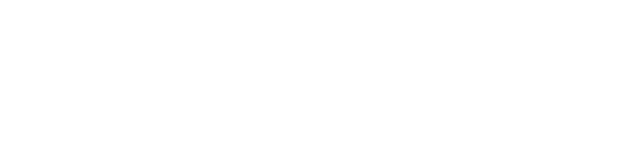
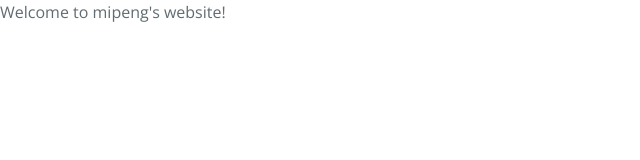
Before and after one commit to mapeng0814/mapeng0814.github.com, a plain HTML site: page index.html in a window 1280 px wide. Shown: the whole page, without its empty margins (0-640 px from the left). Drawn offline with nearby package versions, Linux system fonts and the light colour scheme.

Commit message:
Update index.html

```diff
--- a/index.html
+++ b/index.html
@@ -2,7 +2,7 @@
 <html lang="en-us">
   <head>
     <meta charset="UTF-8">
-    <title>Mapeng0814.GitHub.com by mipeng！Welcome</title>
+    <title>Mapeng0814.GitHub.com by mipeng.</title>
     <meta name="viewport" content="width=device-width, initial-scale=1">
     <link rel="stylesheet" type="text/css" href="stylesheets/normalize.css" media="screen">
     <link href='https://fonts.googleapis.com/css?family=Open+Sans:400,700' rel='stylesheet' type='text/css'>
@@ -11,6 +11,7 @@
   </head>
   <body>
 
+    <p1> Welcome to mipeng's website! </p1>
 
   </body>
 </html>
```
